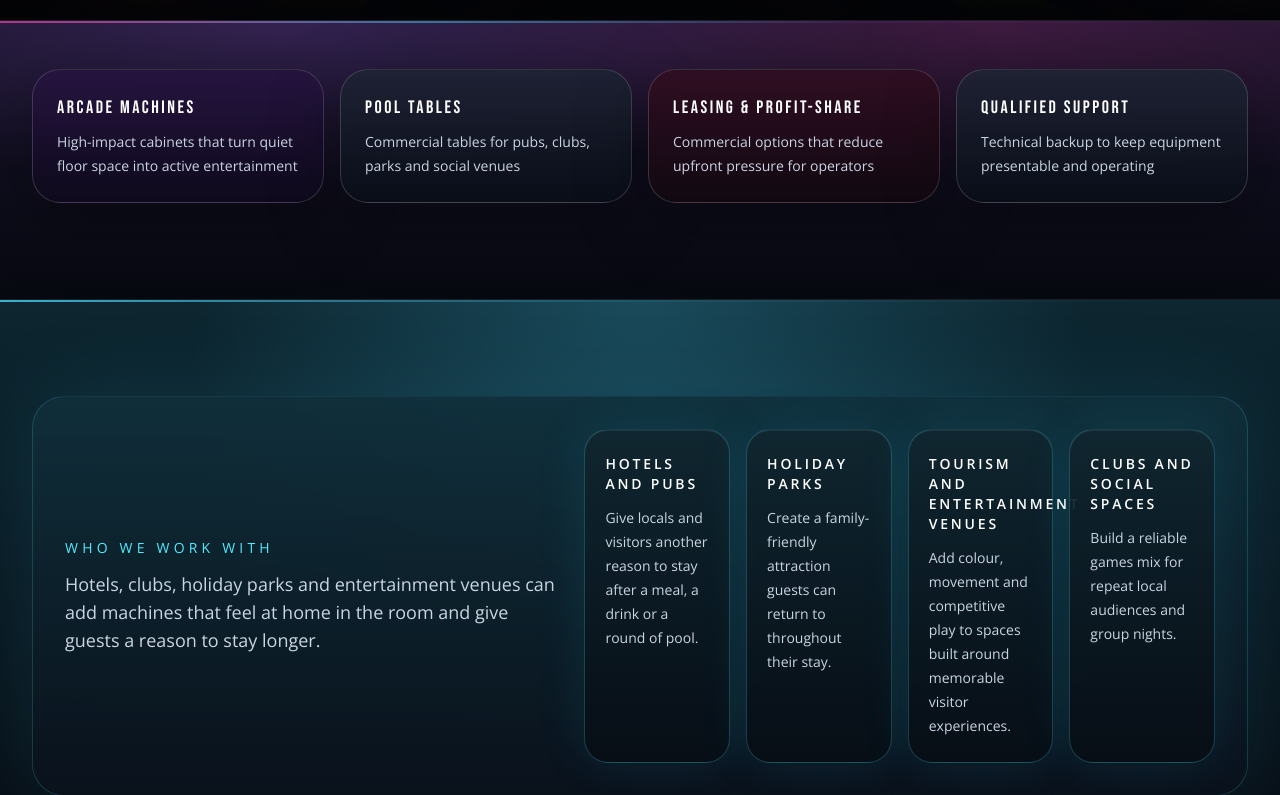
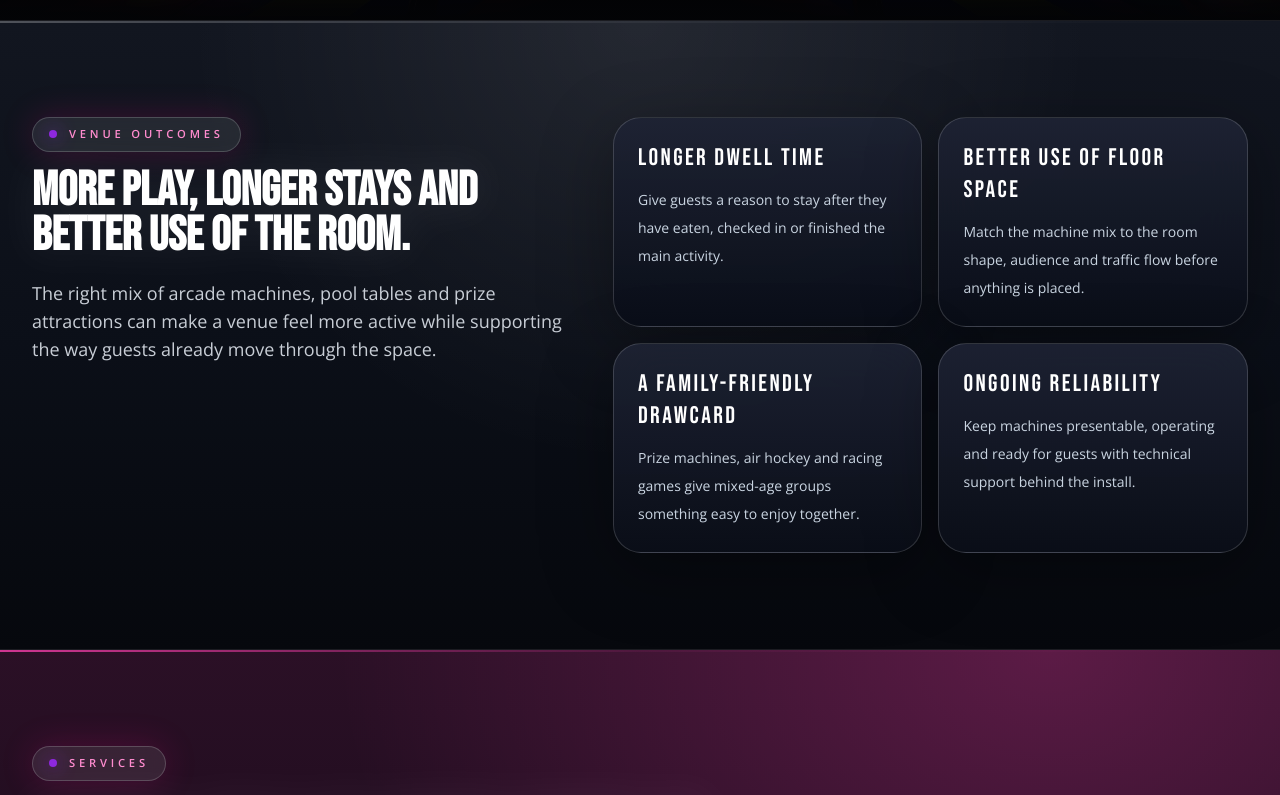
Before and after one commit to mitty009/hvgamingsystems-neon-arcade, a React (Vite) app: page / in a window 1280 px wide. Shown: the part 960-1755 px from the top of the page. Built offline with nearby package versions, Linux system fonts and the light colour scheme.

Commit message:
hero changes

```diff
--- a/src/App.tsx
+++ b/src/App.tsx
@@ -286,16 +286,6 @@ export default function App() {
             Contact Us
           </a> */}
 
-
-
-
-
-
-
-
-
-
-
         </div>
       </motion.div>
     </div>
@@ -314,37 +304,7 @@ export default function App() {
   </section>
 </section>
 
-        <SectionShell tone="mixed" className="pt-8 sm:pt-10 lg:pt-12">
-          <div className="grid gap-4 sm:grid-cols-2 xl:grid-cols-4">
-            {highlights.map((item) => (
-              <GlowCard key={item.label} className={cn('p-5 text-left', item.value === 'Arcade machines' ? 'border-[#a05cff]/22 bg-[linear-gradient(180deg,rgba(38,20,64,0.94),rgba(14,10,28,0.98))]' : item.value === 'Pool tables' ? 'border-cyan-300/22 bg-[linear-gradient(180deg,rgba(12,40,49,0.94),rgba(7,16,22,0.98))]' : item.value === 'Leasing & profit-share' ? 'border-[#ff5ab7]/22 bg-[linear-gradient(180deg,rgba(48,14,34,0.94),rgba(17,9,17,0.98))]' : 'border-white/16 bg-[linear-gradient(180deg,rgba(26,34,55,0.94),rgba(8,13,24,0.98))]')}>
-                <p className="font-display text-lg uppercase tracking-[0.14em] text-white">{item.value}</p>
-                <p className="mt-2 text-sm leading-6 text-slate-300">{item.label}</p>
-              </GlowCard>
-            ))}
-          </div>
-        </SectionShell>
 
-        <SectionShell tone="cyan">
-          <div className="rounded-[32px] border border-cyan-300/18 bg-[linear-gradient(180deg,rgba(16,48,60,0.9),rgba(10,18,28,0.96))] p-6 shadow-[0_0_90px_rgba(47,216,255,0.12)] backdrop-blur-xl lg:p-8">
-            <div className="grid gap-6 lg:grid-cols-[0.88fr_1.12fr] lg:items-center">
-              <div>
-                <p className="text-sm uppercase tracking-[0.3em] text-cyan-300">Who we work with</p>
-                <p className="mt-3 max-w-xl text-lg leading-7 text-slate-300">
-                  Hotels, clubs, holiday parks and entertainment venues can add machines that feel at home in the room and give guests a reason to stay longer.
-                </p>
-              </div>
-              <div className="grid gap-4 sm:grid-cols-2 xl:grid-cols-4">
-                {sectors.map((sector) => (
-                  <div key={sector.title} className="rounded-[24px] border border-cyan-300/22 bg-[linear-gradient(180deg,rgba(16,38,48,0.92),rgba(7,14,22,0.98))] px-5 py-6 shadow-[inset_0_1px_0_rgba(255,255,255,0.07),0_0_50px_rgba(47,216,255,0.1)]">
-                    <p className="text-sm font-semibold uppercase tracking-[0.2em] text-white">{sector.title}</p>
-                    <p className="mt-3 text-sm leading-6 text-slate-300">{sector.description}</p>
-                  </div>
-                ))}
-              </div>
-            </div>
-          </div>
-        </SectionShell>
 
         <SectionShell tone="dark">
           <div className="grid gap-10 lg:grid-cols-[0.92fr_1.08fr] lg:items-start">
```
